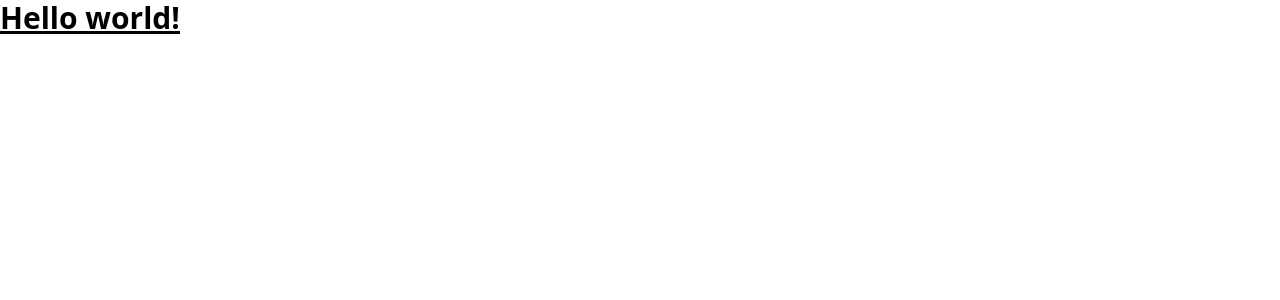
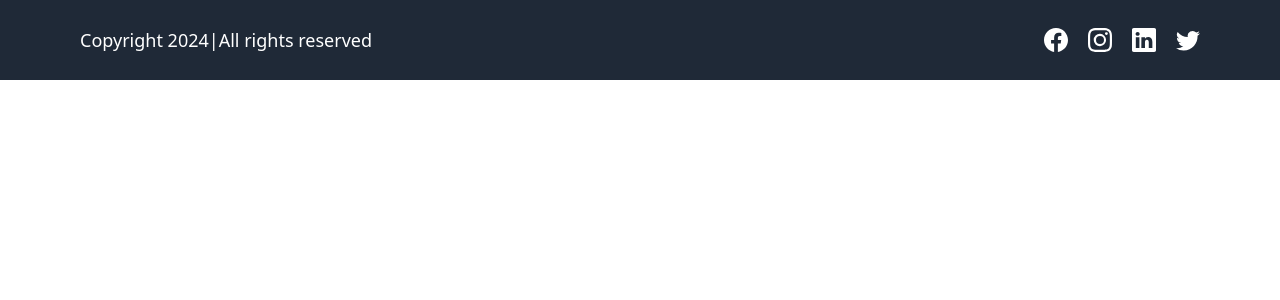
Before and after one commit to shreyasupe35/lmsfrontend, a React (Vite) app: page / in a window 1280 px wide. Shown: the top 300 px of the page. Built offline with nearby package versions, Linux system fonts and the light colour scheme.

Commit message:
Added footer component

```diff
--- a/src/App.jsx
+++ b/src/App.jsx
@@ -1,13 +1,12 @@
 
 import './App.css'
+import Footer from './compoents/footer'
 
 function App() {
 
 
   return (
-    <h1 className="text-3xl font-bold underline">
-    Hello world!
-  </h1>
+    <Footer/>
   )
 }
 
--- /dev/null
+++ b/src/compoents/Footer.jsx
@@ -0,0 +1,32 @@
+import {BsFacebook, BsInstagram, BsLinkedin, BsTwitter} from "react-icons/bs"
+
+function Footer(){
+    const newDate=new Date();
+    const year=newDate.getFullYear();
+
+    return  (
+        <>
+        <footer className="relative left-0 bottom-0 h-[10vh] py-5 flex flex-col sm:flex-row items-center justify-between sm:px-20 text-white bg-gray-800">
+        <section className="text-lg">
+            Copyright {year}|All rights reserved
+        </section>
+        <section className="flex items-center justify-center gap-5 text-2xl text-white">
+            <a href="#" className="hover:text-yellow-500 transition-all ease-in-out duration-300">
+                <BsFacebook/>
+            </a>
+            <a href="#" className="hover:text-yellow-500 transition-all ease-in-out duration-300">
+                <BsInstagram/>
+            </a>
+            <a href="#" className="hover:text-yellow-500 transition-all ease-in-out duration-300">
+                <BsLinkedin/>
+            </a>
+            <a href="#" className="hover:text-yellow-500 transition-all ease-in-out duration-300">
+                <BsTwitter/>
+            </a>
+        </section>
+        </footer>
+        </>
+    )
+}
+
+export default Footer;
--- a/tailwind.config.js
+++ b/tailwind.config.js
@@ -5,5 +5,5 @@ export default {
   theme: {
     extend: {},
   },
-  plugins: [],
+  plugins: [require("daisyui")],
 }
```
